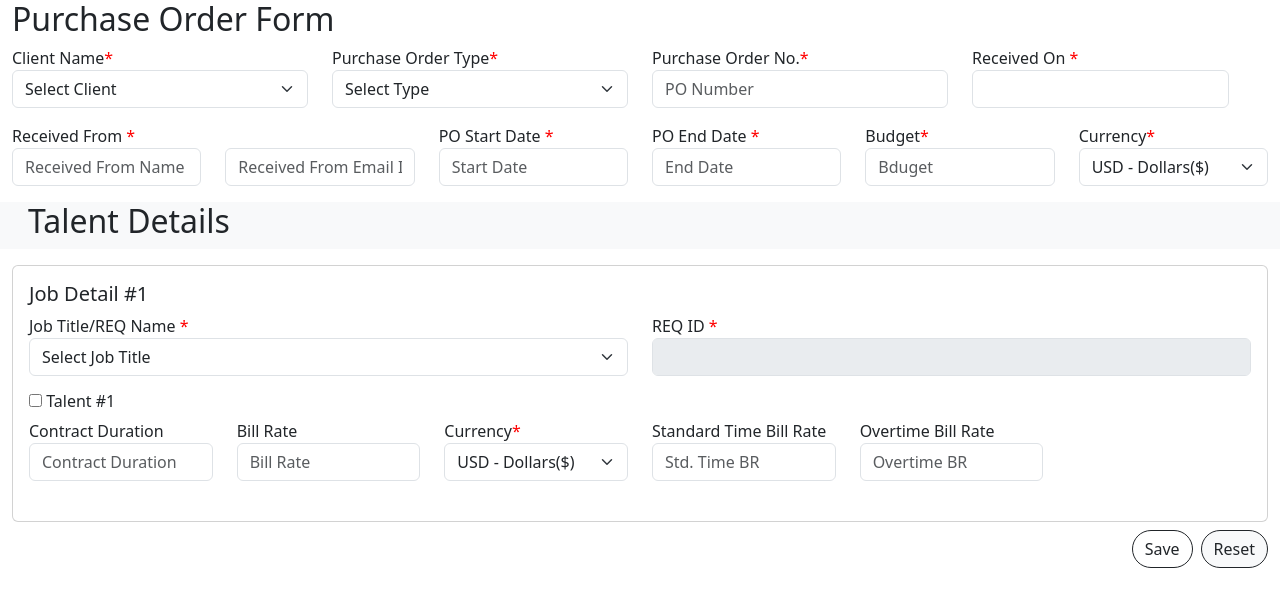
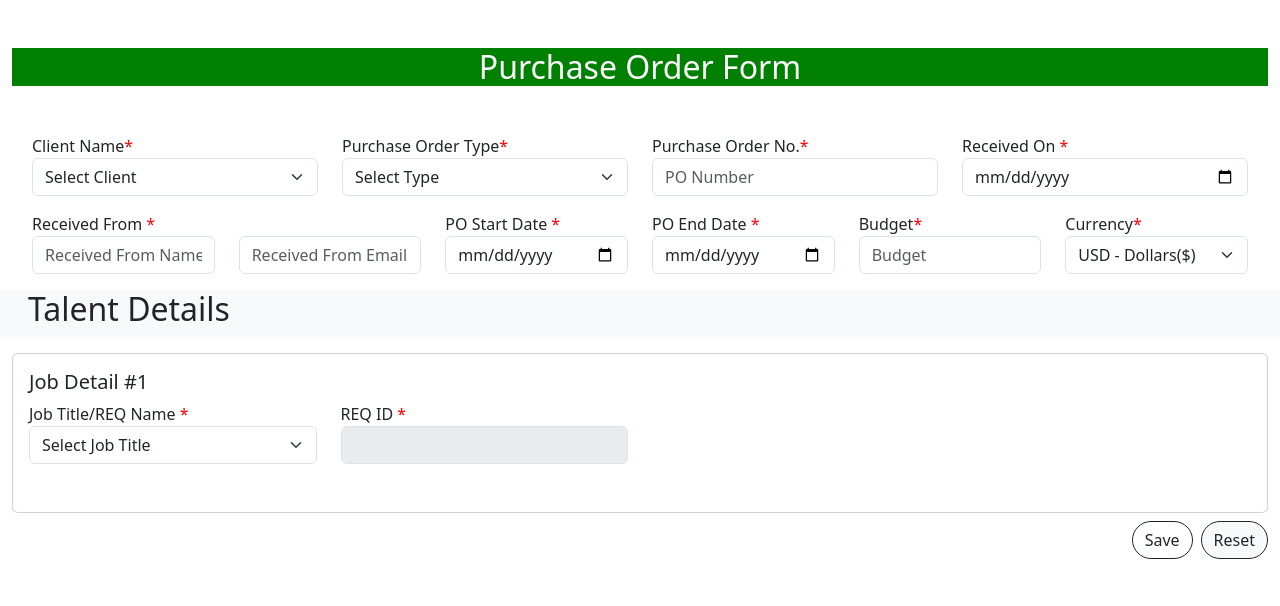
Before and after one commit to omchangela/ownai-task, a React (Vite) app: page / in a window 1280 px wide. Shown: the top 606 px of the page. Built offline with nearby package versions, Linux system fonts and the light colour scheme.

Commit message:
add feature in title fields

```diff
--- a/src/App.jsx
+++ b/src/App.jsx
@@ -19,6 +19,22 @@ const clientJobData = {
     ]
 };
 
+// Dummy data for talents
+const dummyTalentData = {
+    'Software Engineer': [
+        { name: 'Umesh Khan', contractDuration: '12 months', billRate: '100', currency: 'USD', standardTimeBR: '90', overtimeBR: '120' },
+        { name: 'Ravi Sharma', contractDuration: '6 months', billRate: '80', currency: 'USD', standardTimeBR: '70', overtimeBR: '100' }
+    ],
+    'Product Manager': [
+        { name: 'Priya Patel', contractDuration: '18 months', billRate: '120', currency: 'USD', standardTimeBR: '110', overtimeBR: '130' },
+        { name: 'Amit Mehta', contractDuration: '9 months', billRate: '95', currency: 'USD', standardTimeBR: '85', overtimeBR: '105' }
+    ],
+    'Data Analyst': [
+        { name: 'Sunil Gupta', contractDuration: '10 months', billRate: '85', currency: 'USD', standardTimeBR: '75', overtimeBR: '95' },
+        { name: 'Kiran Verma', contractDuration: '7 months', billRate: '70', currency: 'USD', standardTimeBR: '65', overtimeBR: '85' }
+    ]
+};
+
 function App() {
     const [formData, setFormData] = useState({
         clientName: '',
@@ -36,6 +52,7 @@ function App() {
 
     const [jobOptions, setJobOptions] = useState([]);
     const [isViewMode, setIsViewMode] = useState(false);
+    const [checkedTalents, setCheckedTalents] = useState({}); // Track checked status of talents
 
     useEffect(() => {
         if (formData.clientName) {
@@ -72,6 +89,9 @@ function App() {
                         if (name === 'jobTitle') {
                             const selectedJob = jobOptions.find(option => option.jobTitle === value);
                             updatedJob.reqId = selectedJob ? selectedJob.reqId : '';
+
+                            // Populate talents with dummy data based on job title
+                            updatedJob.talents = dummyTalentData[value] || [{ contractDuration: '', billRate: '', currency: 'USD', standardTimeBR: '', overtimeBR: '' }];
                         }
                         return updatedJob;
                     }
@@ -83,6 +103,14 @@ function App() {
             // Update form-level fields
             setFormData({ ...formData, [name]: value });
         }
+    };
+
+    const handleCheckboxChange = (e, jobIndex, talentIndex) => {
+        const { checked } = e.target;
+        setCheckedTalents({
+            ...checkedTalents,
+            [`${jobIndex}-${talentIndex}`]: checked
+        });
     };
 
     const handleDateChange = (name, date) => {
@@ -126,12 +154,13 @@ function App() {
             currency: 'USD',
             jobDetails: [{ jobTitle: '', reqId: '', talents: [{ contractDuration: '', billRate: '', currency: 'USD', standardTimeBR: '', overtimeBR: '' }] }]
         });
+        setCheckedTalents({});
         setIsViewMode(false);
     };
 
     return (
         <div className="container-fluid">
-            <h2>{isViewMode ? 'View Details' : 'Purchase Order Form'}</h2>
+            <h2 className='text-center my-5 ' style={{ backgroundColor: 'green', color: 'white' }}>{isViewMode ? 'View Details' : 'Purchase Order Form'}</h2>
             <form onSubmit={handleSubmit}>
                 {!isViewMode ? (
                     <>
@@ -151,8 +180,11 @@ function App() {
                             handleDateChange={handleDateChange}
                             addJobDetail={addJobDetail}
                             removeJobDetail={removeJobDetail}
+                            checkedTalents={checkedTalents}
+                            handleCheckboxChange={handleCheckboxChange}
+                            formData={formData}
                         />
-                        <div class="d-grid gap-2 d-md-flex justify-content-md-end">
+                        <div className="d-grid gap-2 d-md-flex justify-content-md-end">
                             <button type="submit" className="btn btn-outline-dark rounded-pill">Save</button>
                             <button type="button" className="btn btn-light btn-outline-dark rounded-pill" onClick={handleReset}>Reset</button>
                         </div>
@@ -179,13 +211,14 @@ function App() {
                                     <p><strong>REQ ID:</strong> {job.reqId}</p>
                                     <h6>Talents</h6>
                                     {job.talents.map((talent, talentIndex) => (
-                                        <div key={talentIndex} className="mb-3">
-                                            <p><strong>Talent #{talentIndex + 1}</strong></p>
-                                            <p><strong>Contract Duration:</strong> {talent.contractDuration}</p>
-                                            <p><strong>Bill Rate:</strong> {talent.billRate}</p>
-                                            <p><strong>Currency:</strong> {talent.currency}</p>
-                                            <p><strong>Standard Time Bill Rate:</strong> {talent.standardTimeBR}</p>
-                                            <p><strong>Overtime Bill Rate:</strong> {talent.overtimeBR}</p>
+                                        <div key={talentIndex} className="mb-2">
+                                            <input
+                                                type="checkbox"
+                                                id={`talent-${jobIndex}-${talentIndex}`}
+                                                checked={!!checkedTalents[`${jobIndex}-${talentIndex}`]}
+                                                onChange={(e) => handleCheckboxChange(e, jobIndex, talentIndex)}
+                                            />
+                                            <label htmlFor={`talent-${jobIndex}-${talentIndex}`} className="ms-2">{talent.name}</label>
                                         </div>
                                     ))}
                                 </div>
--- a/src/components/ClientDetails.jsx
+++ b/src/components/ClientDetails.jsx
@@ -1,12 +1,11 @@
 import React from 'react';
-import DatePicker from 'react-datepicker';
 
 function ClientDetails({ formData, handleInputChange, handleDateChange }) {
     return (
         <div>
-            <div className="row">
+            <div className="row mx-2">
                 <div className="col-md-3">
-                    <div className="mb-3">
+                    <div className="mb-2">
                         <label>Client Name<span style={{ color: 'red' }}>*</span></label>
                         <select name="clientName" className="form-select" required onChange={handleInputChange} value={formData.clientName}>
                             <option value="">Select Client</option>
@@ -16,7 +15,7 @@ function ClientDetails({ formData, handleInputChange, handleDateChange }) {
                     </div>
                 </div>
                 <div className="col-md-3">
-                    <div className="mb-3">
+                    <div className="mb-2">
                         <label>Purchase Order Type<span style={{ color: 'red' }}>*</span></label>
                         <select name="poType" className="form-select"  required onChange={handleInputChange} value={formData.poType}>
                             <option value="">Select Type</option>
@@ -26,7 +25,7 @@ function ClientDetails({ formData, handleInputChange, handleDateChange }) {
                     </div>
                 </div>
                 <div className="col-md-3">
-                    <div className="mb-3">
+                    <div className="mb-2">
                         <label>Purchase Order No.<span style={{ color: 'red' }}>*</span></label>
                         <input type="text" className="form-control" placeholder='PO Number' name="poNumber" required onChange={handleInputChange} value={formData.poNumber} />
                     </div>
@@ -34,12 +33,12 @@ function ClientDetails({ formData, handleInputChange, handleDateChange }) {
                 <div className="col-md-3">
                     <div className="mb-3">
                         <label>Received On <span style={{ color: 'red' }}>*</span></label><br />
-                        <DatePicker  onChange={(date) => handleDateChange('receivedOn', date)} className="form-control" />
+                        <input p onChange={(date) => handleDateChange('receivedOn', date)} className="form-control" type="date" name="" id="" />
                     </div>
                 </div>
             </div>
 
-            <div className="row">
+            <div className="row mx-2">
                 <div className="col-md-2">
                     <label>Received From <span style={{ color: 'red' }}>*</span></label>
                     <input type="text" placeholder='Received From Name' className="form-control" name="receivedFromName" required onChange={handleInputChange} value={formData.receivedFromName} />
@@ -50,15 +49,15 @@ function ClientDetails({ formData, handleInputChange, handleDateChange }) {
                 </div>
                 <div className="col-md-2">
                     <label>PO Start Date <span style={{ color: 'red' }}>*</span> </label>
-                    <DatePicker placeholderText='Start Date'  onChange={(date) => handleDateChange('poStartDate', date)} className="form-control" />
+                        <input placeholderText='Start Date'  onChange={(date) => handleDateChange('poStartDate', date)} className="form-control" type="date" name="" id="" />
                 </div>
                 <div className="col-md-2">
                     <label>PO End Date <span style={{ color: 'red' }}>*</span></label>
-                    <DatePicker placeholderText='End Date'  onChange={(date) => handleDateChange('poEndDate', date)} minDate={formData.poStartDate} className="form-control" />
+                    <input type="date" placeholderText='End Date'  onChange={(date) => handleDateChange('poEndDate', date)} minDate={formData.poStartDate} className="form-control" name="" id="" />
                 </div>
                 <div className="col-md-2">
                     <label>Budget<span style={{ color: 'red' }}>*</span></label>
-                    <input type="number" placeholder='Bduget' className="form-control" name="budget" required onChange={handleInputChange} value={formData.budget} max="99999" />
+                    <input type="number" placeholder='Budget' className="form-control" name="budget" required onChange={handleInputChange} value={formData.budget} max="99999" />
                 </div>
                 <div className="col-md-2">
                     <label>Currency<span style={{ color: 'red' }}>*</span></label>
--- a/src/components/TalentDetails.jsx
+++ b/src/components/TalentDetails.jsx
@@ -1,11 +1,27 @@
 import React from 'react';
 
-function TalentDetails({ talent, talentIndex, jobIndex, handleInputChange }) {
+function TalentDetails({ talent, talentIndex, jobIndex, handleInputChange, isChecked, handleCheckboxChange }) {
     return (
         <div className="mb-3">
             <div className="row">
-                <h6> <input type="checkbox" name="" id="" /> Talent #{talentIndex + 1}</h6>
+                {/* Render talent details only if the jobTitle is selected */}
+                {talent.name && (
+                    <>
+                        <div className="col-md-12">
+                            {/* Checkbox and Talent Name */}
+                            <h6>
+                                <input
+                                    type="checkbox"
+                                    name={`talentSelected-${jobIndex}-${talentIndex}`}
+                                    id={`talentCheckbox-${jobIndex}-${talentIndex}`}
+                                    checked={isChecked}
+                                    onChange={(e) => handleCheckboxChange(e, jobIndex, talentIndex)}
+                                />{' '}
+                                {talent.name} {/* Show Talent Name */}
+                            </h6>
+                        </div>
 
+                        {/* Talent Details */}
                         <div className="col-md-2">
                             <div className="mb-2">
                                 <label>Contract Duration</label>
@@ -13,9 +29,10 @@ function TalentDetails({ talent, talentIndex, jobIndex, handleInputChange }) {
                                     type="text"
                                     className="form-control"
                                     name="contractDuration"
-                            placeholder='Contract Duration'
+                                    placeholder="Contract Duration"
                                     value={talent.contractDuration}
                                     onChange={(e) => handleInputChange(e, jobIndex, talentIndex)}
+                                    disabled={!isChecked} // Disable input if checkbox is not checked
                                 />
                             </div>
                         </div>
@@ -26,16 +43,24 @@ function TalentDetails({ talent, talentIndex, jobIndex, handleInputChange }) {
                                     type="text"
                                     className="form-control"
                                     name="billRate"
-                            placeholder='Bill Rate'
+                                    placeholder="Bill Rate"
                                     value={talent.billRate}
                                     onChange={(e) => handleInputChange(e, jobIndex, talentIndex)}
+                                    disabled={!isChecked} // Disable input if checkbox is not checked
                                 />
                             </div>
                         </div>
                         <div className="col-md-2">
                             <div className="mb-2">
                                 <label>Currency<span style={{ color: 'red' }}>*</span></label>
-                    <select name="currency" className="form-select" value={talent.currency} onChange={(e) => handleInputChange(e, jobIndex, talentIndex)} required >
+                                <select
+                                    name="currency"
+                                    className="form-select"
+                                    value={talent.currency}
+                                    onChange={(e) => handleInputChange(e, jobIndex, talentIndex)}
+                                    disabled={!isChecked} // Disable input if checkbox is not checked
+                                    required
+                                >
                                     <option value="USD">USD - Dollars($)</option>
                                     <option value="EUR">Euro</option>
                                     <option value="INR">INR</option>
@@ -49,9 +74,10 @@ function TalentDetails({ talent, talentIndex, jobIndex, handleInputChange }) {
                                     type="text"
                                     className="form-control"
                                     name="standardTimeBR"
-                            placeholder='Std. Time BR'
+                                    placeholder="Std. Time BR"
                                     value={talent.standardTimeBR}
                                     onChange={(e) => handleInputChange(e, jobIndex, talentIndex)}
+                                    disabled={!isChecked} // Disable input if checkbox is not checked
                                 />
                             </div>
                         </div>
@@ -62,12 +88,15 @@ function TalentDetails({ talent, talentIndex, jobIndex, handleInputChange }) {
                                     type="text"
                                     className="form-control"
                                     name="overtimeBR"
-                            placeholder='Overtime BR'
+                                    placeholder="Overtime BR"
                                     value={talent.overtimeBR}
                                     onChange={(e) => handleInputChange(e, jobIndex, talentIndex)}
+                                    disabled={!isChecked} // Disable input if checkbox is not checked
                                 />
                             </div>
                         </div>
+                    </>
+                )}
             </div>
         </div>
     );
```
Also changed, not shown: src/components/JobDetails.jsx (+5 -3 lines). Lines whose indentation alone changed are shown as unchanged.
